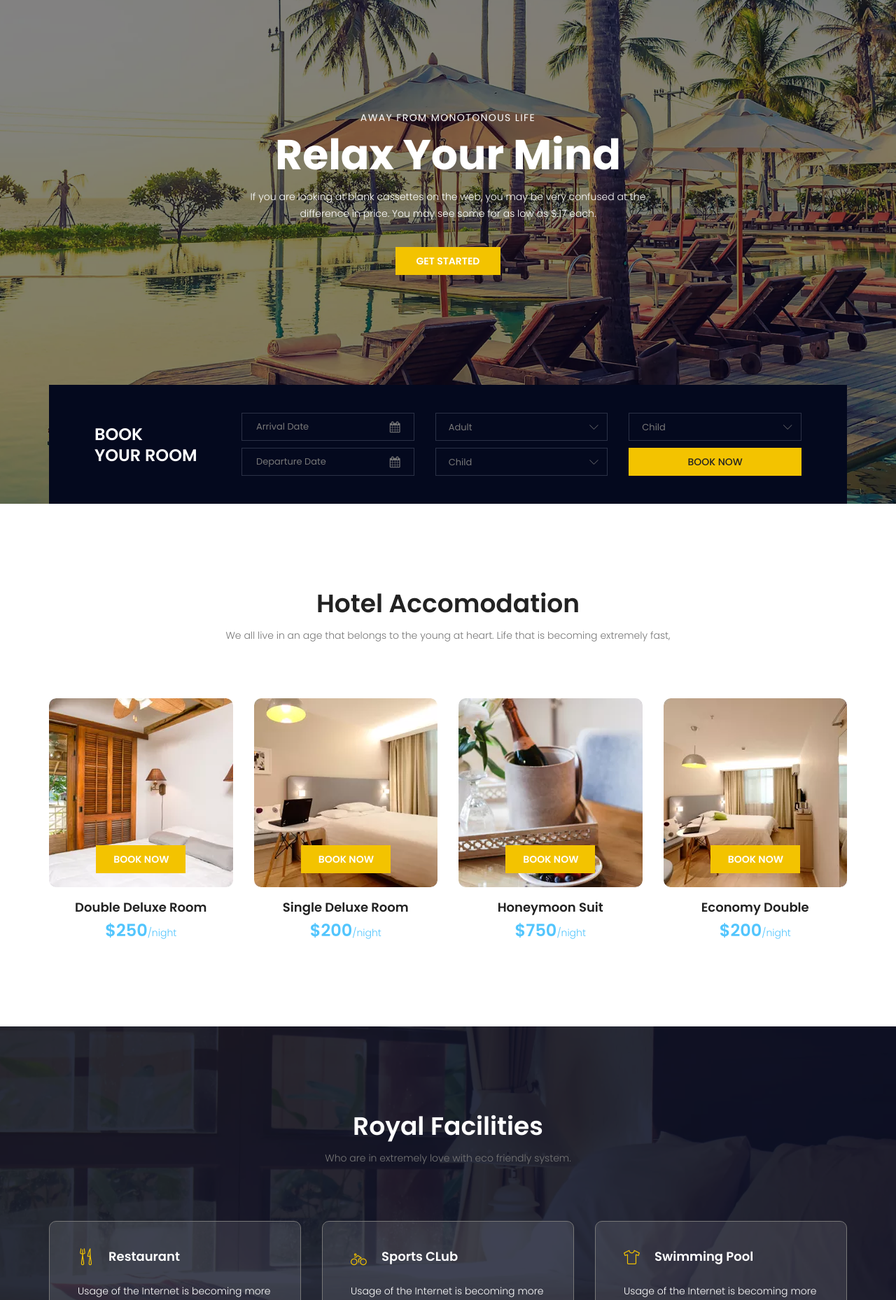
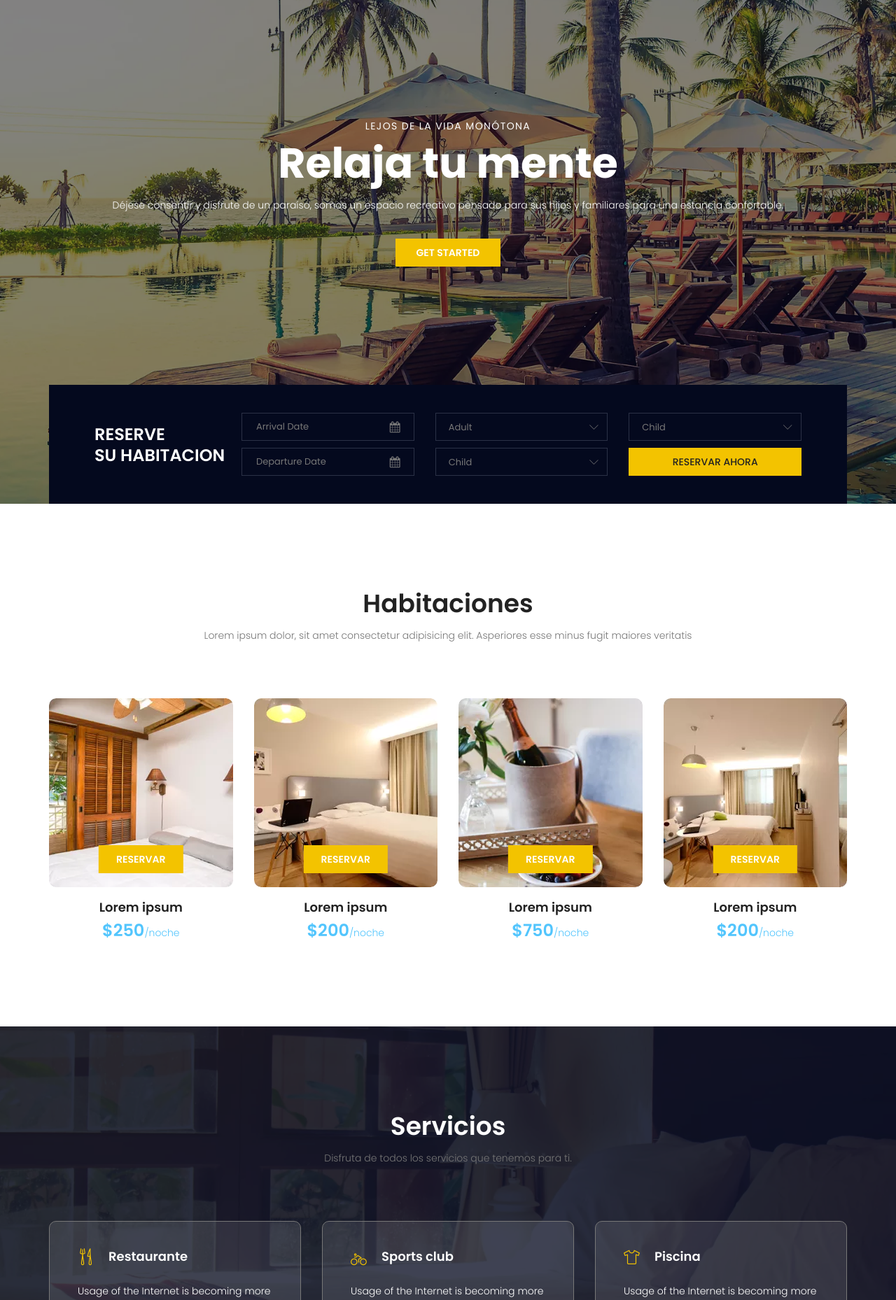
Before and after one commit to wilyvasquez/hotel, a CodeIgniter app: page /database/ in a window 1280 px wide. Shown: the part 80-1938 px from the top of the page at 70% size. Run offline with CodeIgniter, Linux system fonts and the light colour scheme.

Commit message:
cambio lenguaje index

```diff
--- a/application/views/pagina/index.php
+++ b/application/views/pagina/index.php
@@ -4,7 +4,7 @@
       <meta charset="utf-8">
       <meta name="viewport" content="width=device-width, initial-scale=1, shrink-to-fit=no">
       <link rel="icon" href="image/xfavicon.png.pagespeed.ic.6C2XCbExx3.webp" type="image/png">
-      <title>Royal Hotel</title>
+      <title>Gran Hotel Huatulco</title>
       <link rel="stylesheet" href="<?=base_url()?>assets/css/LvBJWm7iXD.css" />
       <link rel="stylesheet" href="<?=base_url()?>assets/css/A.style.css+responsive.css,Mcc.FaCKucbutY.css.pagespeed.cf.ZSOH81SeOh.css" />
    </head>
@@ -50,9 +50,9 @@
             <div class="overlay bg-parallax" data-stellar-ratio="0.9" data-stellar-vertical-offset="0" data-background=""></div>
             <div class="container">
                <div class="banner_content text-center">
-                  <h6>Away from monotonous life</h6>
-                  <h2>Relax Your Mind</h2>
-                  <p>If you are looking at blank cassettes on the web, you may be very confused at the<br> difference in price. You may see some for as low as $.17 each.</p>
+                  <h6>LEJOS DE LA VIDA MONÓTONA</h6>
+                  <h2>Relaja tu mente</h2>
+                  <p>Déjese consentir y disfrute de un paraíso, somos un espacio recreativo pensado para sus hijos y familiares para una estancia confortable.</p>
                   <a href="#" class="btn theme_btn button_hover">Get Started</a>
                </div>
             </div>
@@ -61,7 +61,7 @@
             <div class="container">
                <div class="hotel_booking_table">
                   <div class="col-md-3">
-                     <h2>Book<br> Your Room</h2>
+                     <h2>Reserve<br> su habitacion</h2>
                   </div>
                   <div class="col-md-9">
                      <div class="boking_table">
@@ -116,7 +116,7 @@
                                        <option value="3">Room 03</option>
                                     </select>
                                  </div>
-                                 <a class="book_now_btn button_hover" href="#">Book Now</a>
+                                 <a class="book_now_btn button_hover" href="#">Reservar ahora</a>
                               </div>
                            </div>
                         </div>
@@ -129,56 +129,56 @@
       <section class="accomodation_area section_gap">
          <div class="container">
             <div class="section_title text-center">
-               <h2 class="title_color">Hotel Accomodation</h2>
-               <p>We all live in an age that belongs to the young at heart. Life that is becoming extremely fast, </p>
+               <h2 class="title_color">Habitaciones</h2>
+               <p>Lorem ipsum dolor, sit amet consectetur adipisicing elit. Asperiores esse minus fugit maiores veritatis</p>
             </div>
             <div class="row mb_30">
                <div class="col-lg-3 col-sm-6">
                   <div class="accomodation_item text-center">
                      <div class="hotel_img">
                         <img src="<?=base_url()?>assets/image/xroom1.jpg" alt="" data-pagespeed-url-hash="544703198" onload="pagespeed.CriticalImages.checkImageForCriticality(this);">
-                        <a href="#" class="btn theme_btn button_hover">Book Now</a>
+                        <a href="#" class="btn theme_btn button_hover">Reservar</a>
                      </div>
                      <a href="#">
-                        <h4 class="sec_h4">Double Deluxe Room</h4>
+                        <h4 class="sec_h4">Lorem ipsum</h4>
                      </a>
-                     <h5>$250<small>/night</small></h5>
+                     <h5>$250<small>/noche</small></h5>
                   </div>
                </div>
                <div class="col-lg-3 col-sm-6">
                   <div class="accomodation_item text-center">
                      <div class="hotel_img">
                         <img src="<?=base_url()?>assets/image/xroom2.jpg" alt="" data-pagespeed-url-hash="839203119" onload="pagespeed.CriticalImages.checkImageForCriticality(this);">
-                        <a href="#" class="btn theme_btn button_hover">Book Now</a>
+                        <a href="#" class="btn theme_btn button_hover">Reservar</a>
                      </div>
                      <a href="#">
-                        <h4 class="sec_h4">Single Deluxe Room</h4>
+                        <h4 class="sec_h4">Lorem ipsum</h4>
                      </a>
-                     <h5>$200<small>/night</small></h5>
+                     <h5>$200<small>/noche</small></h5>
                   </div>
                </div>
                <div class="col-lg-3 col-sm-6">
                   <div class="accomodation_item text-center">
                      <div class="hotel_img">
                         <img src="<?=base_url()?>assets/image/xroom3.jpg" alt="" data-pagespeed-url-hash="1133703040" onload="pagespeed.CriticalImages.checkImageForCriticality(this);">
-                        <a href="#" class="btn theme_btn button_hover">Book Now</a>
+                        <a href="#" class="btn theme_btn button_hover">Reservar</a>
                      </div>
                      <a href="#">
-                        <h4 class="sec_h4">Honeymoon Suit</h4>
+                        <h4 class="sec_h4">Lorem ipsum</h4>
                      </a>
-                     <h5>$750<small>/night</small></h5>
+                     <h5>$750<small>/noche</small></h5>
                   </div>
                </div>
                <div class="col-lg-3 col-sm-6">
                   <div class="accomodation_item text-center">
                      <div class="hotel_img">
                         <img src="<?=base_url()?>assets/image/xroom4.jpg" alt="" data-pagespeed-url-hash="1428202961" onload="pagespeed.CriticalImages.checkImageForCriticality(this);">
-                        <a href="#" class="btn theme_btn button_hover">Book Now</a>
+                        <a href="#" class="btn theme_btn button_hover">Reservar</a>
                      </div>
                      <a href="#">
-                        <h4 class="sec_h4">Economy Double</h4>
+                        <h4 class="sec_h4">Lorem ipsum</h4>
                      </a>
-                     <h5>$200<small>/night</small></h5>
+                     <h5>$200<small>/noche</small></h5>
                   </div>
                </div>
             </div>
@@ -188,37 +188,37 @@
          <div class="overlay bg-parallax" data-stellar-ratio="0.8" data-stellar-vertical-offset="0" data-background=""></div>
          <div class="container">
             <div class="section_title text-center">
-               <h2 class="title_w">Royal Facilities</h2>
-               <p>Who are in extremely love with eco friendly system.</p>
+               <h2 class="title_w">Servicios</h2>
+               <p>Disfruta de todos los servicios que tenemos para ti.</p>
             </div>
             <div class="row mb_30">
                <div class="col-lg-4 col-md-6">
                   <div class="facilities_item">
-                     <h4 class="sec_h4"><i class="lnr lnr-dinner"></i>Restaurant</h4>
+                     <h4 class="sec_h4"><i class="lnr lnr-dinner"></i>Restaurante</h4>
                      <p>Usage of the Internet is becoming more common due to rapid advancement of technology and power.</p>
                   </div>
                </div>
                <div class="col-lg-4 col-md-6">
                   <div class="facilities_item">
-                     <h4 class="sec_h4"><i class="lnr lnr-bicycle"></i>Sports CLub</h4>
+                     <h4 class="sec_h4"><i class="lnr lnr-bicycle"></i>Sports club</h4>
                      <p>Usage of the Internet is becoming more common due to rapid advancement of technology and power.</p>
                   </div>
                </div>
                <div class="col-lg-4 col-md-6">
                   <div class="facilities_item">
-                     <h4 class="sec_h4"><i class="lnr lnr-shirt"></i>Swimming Pool</h4>
+                     <h4 class="sec_h4"><i class="lnr lnr-shirt"></i>Piscina</h4>
                      <p>Usage of the Internet is becoming more common due to rapid advancement of technology and power.</p>
                   </div>
                </div>
                <div class="col-lg-4 col-md-6">
                   <div class="facilities_item">
-                     <h4 class="sec_h4"><i class="lnr lnr-car"></i>Rent a Car</h4>
+                     <h4 class="sec_h4"><i class="lnr lnr-car"></i>Ranta de carro</h4>
                      <p>Usage of the Internet is becoming more common due to rapid advancement of technology and power.</p>
                   </div>
                </div>
                <div class="col-lg-4 col-md-6">
                   <div class="facilities_item">
-                     <h4 class="sec_h4"><i class="lnr lnr-construction"></i>Gymnesium</h4>
+                     <h4 class="sec_h4"><i class="lnr lnr-construction"></i>Gimnasio</h4>
                      <p>Usage of the Internet is becoming more common due to rapid advancement of technology and power.</p>
                   </div>
                </div>
@@ -236,9 +236,9 @@
             <div class="row">
                <div class="col-md-6 d_flex align-items-center">
                   <div class="about_content ">
-                     <h2 class="title title_color">About Us <br>Our History<br>Mission & Vision</h2>
+                     <h2 class="title title_color">Nosotros <br>Nuestra Historia<br>Mision & Vision</h2>
                      <p>inappropriate behavior is often laughed off as “boys will be boys,” women face higher conduct standards especially in the workplace. That’s why it’s crucial that, as women, our behavior on the job is beyond reproach. inappropriate behavior is often laughed.</p>
-                     <a href="#" class="button_hover theme_btn_two">Request Custom Price</a>
+                     <!-- <a href="#" class="button_hover theme_btn_two">Request Custom Price</a> -->
                   </div>
                </div>
                <div class="col-md-6">
@@ -250,14 +250,14 @@
       <section class="testimonial_area section_gap">
          <div class="container">
             <div class="section_title text-center">
-               <h2 class="title_color">Testimonial from our Clients</h2>
-               <p>The French Revolution constituted for the conscience of the dominant aristocratic class a fall from </p>
+               <h2 class="title_color">Testimonio de nuestros clientes</h2>
+               <p>Lorem ipsum dolor sit, amet, consectetur adipisicing elit. Itaque, neque sapiente et consectetur a doloremque</p>
             </div>
             <div class="testimonial_slider owl-carousel">
                <div class="media testimonial_item">
                   <img class="rounded-circle" src="<?=base_url()?>assets/image/xtesttimonial-1.jpg" alt="" data-pagespeed-url-hash="3233212501" onload="pagespeed.CriticalImages.checkImageForCriticality(this);">
                   <div class="media-body">
-                     <p>As conscious traveling Paupers we must always be concerned about our dear Mother Earth. If you think about it, you travel across her face, and She is the </p>
+                     <p>Lorem ipsum dolor sit amet consectetur adipisicing elit. Laboriosam, quae saepe quam rem perspiciatis reiciendis molestias nemo in maxime enim porro officiis illum nam repudiandae asperiores vel minus. </p>
                      <a href="#">
                         <h4 class="sec_h4">Fanny Spencer</h4>
                      </a>
@@ -273,7 +273,7 @@
                <div class="media testimonial_item">
                   <img class="rounded-circle" src="<?=base_url()?>assets/image/xtesttimonial-1.jpg" alt="" data-pagespeed-url-hash="3233212501" onload="pagespeed.CriticalImages.checkImageForCriticality(this);">
                   <div class="media-body">
-                     <p>As conscious traveling Paupers we must always be concerned about our dear Mother Earth. If you think about it, you travel across her face, and She is the </p>
+                     <p>Lorem ipsum dolor sit amet consectetur adipisicing elit. Laboriosam, quae saepe quam rem perspiciatis reiciendis molestias nemo in maxime enim porro officiis illum nam repudiandae asperiores vel minus. </p>
                      <a href="#">
                         <h4 class="sec_h4">Fanny Spencer</h4>
                      </a>
@@ -289,7 +289,7 @@
                <div class="media testimonial_item">
                   <img class="rounded-circle" src="<?=base_url()?>assets/image/xtesttimonial-1.jpg" alt="" data-pagespeed-url-hash="3233212501" onload="pagespeed.CriticalImages.checkImageForCriticality(this);">
                   <div class="media-body">
-                     <p>As conscious traveling Paupers we must always be concerned about our dear Mother Earth. If you think about it, you travel across her face, and She is the </p>
+                     <p>Lorem ipsum dolor sit amet consectetur adipisicing elit. Laboriosam, quae saepe quam rem perspiciatis reiciendis molestias nemo in maxime enim porro officiis illum nam repudiandae asperiores vel minus. </p>
                      <a href="#">
                         <h4 class="sec_h4">Fanny Spencer</h4>
                      </a>
@@ -305,7 +305,7 @@
                <div class="media testimonial_item">
                   <img class="rounded-circle" src="<?=base_url()?>assets/image/xtesttimonial-1.jpg" alt="" data-pagespeed-url-hash="3233212501" onload="pagespeed.CriticalImages.checkImageForCriticality(this);">
                   <div class="media-body">
-                     <p>As conscious traveling Paupers we must always be concerned about our dear Mother Earth. If you think about it, you travel across her face, and She is the </p>
+                     <p>Lorem ipsum dolor sit amet consectetur adipisicing elit. Laboriosam, quae saepe quam rem perspiciatis reiciendis molestias nemo in maxime enim porro officiis illum nam repudiandae asperiores vel minus. </p>
                      <a href="#">
                         <h4 class="sec_h4">Fanny Spencer</h4>
                      </a>
@@ -324,8 +324,8 @@
       <section class="latest_blog_area section_gap">
          <div class="container">
             <div class="section_title text-center">
-               <h2 class="title_color">latest posts from blog</h2>
-               <p>The French Revolution constituted for the conscience of the dominant aristocratic class a fall from </p>
+               <h2 class="title_color">Galeria</h2>
+               <p>Lorem ipsum dolor sit amet consectetur adipisicing elit. Laboriosam, quae saepe quam rem perspiciatis. </p>
             </div>
             <div class="row mb_30">
                <div class="col-lg-4 col-md-6">
@@ -341,8 +341,8 @@
                         <a href="#">
                            <h4 class="sec_h4">Low Cost Advertising</h4>
                         </a>
-                        <p>Acres of Diamonds… you’ve read the famous story, or at least had it related to you. A farmer.</p>
-                        <h6 class="date title_color">31st January,2018</h6>
+                        <p>Lorem ipsum dolor sit amet consectetur adipisicing elit. Laboriosam, quae saepe quam .</p>
+                        <!-- <h6 class="date title_color">31st January,2018</h6> -->
                      </div>
                   </div>
                </div>
@@ -359,8 +359,8 @@
                         <a href="#">
                            <h4 class="sec_h4">Creative Outdoor Ads</h4>
                         </a>
-                        <p>Self-doubt and fear interfere with our ability to achieve or set goals. Self-doubt and fear are</p>
-                        <h6 class="date title_color">31st January,2018</h6>
+                        <p>Lorem ipsum dolor sit amet consectetur adipisicing elit. Laboriosam, quae saepe quam </p>
+                        <!-- <h6 class="date title_color">31st January,2018</h6> -->
                      </div>
                   </div>
                </div>
@@ -377,8 +377,8 @@
                         <a href="#">
                            <h4 class="sec_h4">It S Classified How To Utilize Free</h4>
                         </a>
-                        <p>Why do you want to motivate yourself? Actually, just answering that question fully can </p>
-                        <h6 class="date title_color">31st January,2018</h6>
+                        <p>Lorem ipsum dolor sit amet consectetur adipisicing elit. Laboriosam, quae saepe quam </p>
+                        <!-- <h6 class="date title_color">31st January,2018</h6> -->
                      </div>
                   </div>
                </div>
@@ -390,28 +390,21 @@
             <div class="row">
                <div class="col-lg-3  col-md-6 col-sm-6">
                   <div class="single-footer-widget">
-                     <h6 class="footer_title">About Agency</h6>
-                     <p>The world has become so fast paced that people don’t want to stand by reading a page of information, they would much rather look at a presentation and understand the message. It has come to a point </p>
+                     <h6 class="footer_title">Nosotros</h6>
+                     <p>Lorem ipsum dolor sit amet consectetur adipisicing elit. Repellendus laboriosam explicabo, ex! Temporibus deleniti esse quasi vero nemo fugit autem fugiat debitis sed officia illo sunt magnam saepe modi </p>
                   </div>
                </div>
                <div class="col-lg-3 col-md-6 col-sm-6">
                   <div class="single-footer-widget">
-                     <h6 class="footer_title">Navigation Links</h6>
+                     <h6 class="footer_title">Menu</h6>
                      <div class="row">
                         <div class="col-4">
                            <ul class="list_style">
-                              <li><a href="#">Home</a></li>
-                              <li><a href="#">Feature</a></li>
-                              <li><a href="#">Services</a></li>
-                              <li><a href="#">Portfolio</a></li>
-                           </ul>
-                        </div>
-                        <div class="col-4">
-                           <ul class="list_style">
-                              <li><a href="#">Team</a></li>
-                              <li><a href="#">Pricing</a></li>
-                              <li><a href="#">Blog</a></li>
-                              <li><a href="#">Contact</a></li>
+                              <li><a href="<?= base_url("inicio")?>">Inicio</a></li>
+                              <li><a href="<?= base_url("nosotros")?>">Nosotros</a></li>
+                              <li><a href="<?= base_url("alojamiento")?>">Alojamiento</a></li>
+                              <li><a href="<?= base_url("galeria")?>">Galeria</a></li>
+                              <li><a href="<?= base_url("contacto")?>">Contacto</a></li>
                            </ul>
                         </div>
                      </div>
@@ -419,8 +412,8 @@
                </div>
                <div class="col-lg-3 col-md-6 col-sm-6">
                   <div class="single-footer-widget">
-                     <h6 class="footer_title">Newsletter</h6>
-                     <p>For business professionals caught between high OEM price and mediocre print and graphic output, </p>
+                     <h6 class="footer_title">Subscribete</h6>
+                     <p>Lorem ipsum dolor, sit amet consectetur adipisicing, elit. Quisquam quidem fugiat soluta ad </p>
                      <div id="mc_embed_signup">
                         <form target="_blank" action="https://spondonit.us12.list-manage.com/subscribe/post?u=1462626880ade1ac87bd9c93a&amp;id=92a4423d01" class="subscribe_form relative">
                            <div class="input-group d-flex flex-row">
@@ -451,7 +444,7 @@
             <div class="border_line"></div>
             <div class="row footer-bottom d-flex justify-content-between align-items-center">
                <p class="col-lg-8 col-sm-12 footer-text m-0">
-                  Copyright &copy;<script>document.write(new Date().getFullYear());</script> All rights reserved | This template is made with <i class="fa fa-heart-o" aria-hidden="true"></i> by <a href="https://colorlib.com" target="_blank">Colorlib</a>
+                  Copyright &copy;<script>document.write(new Date().getFullYear());</script> All rights reserved<i class="fa fa-heart-o" aria-hidden="true"></i>
                </p>
                <div class="col-lg-4 col-sm-12 footer-social">
                   <a href="#"><i class="fa fa-facebook"></i></a>
```
